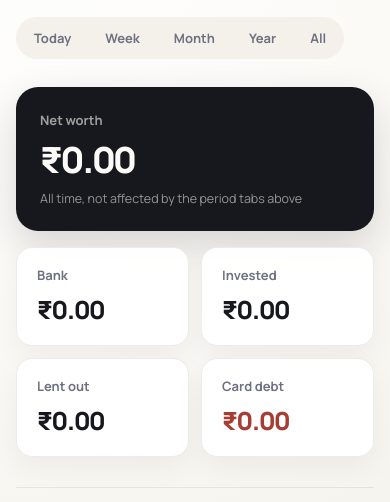
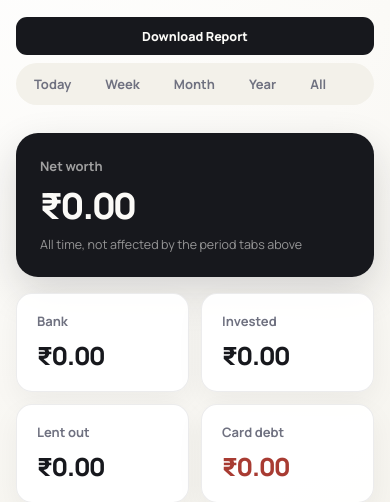
Before and after one commit to Hraone/minto, a Flask app: template templates/dashboard.html in a window 390 px wide. Shown: the part 148-650 px from the top of the page. Run offline with Flask 3, Linux system fonts and the light colour scheme; the template is opened without the code that fills it, so the values that code supplies are empty.

Commit message:
Update dashboard.html

```diff
--- a/templates/dashboard.html
+++ b/templates/dashboard.html
@@ -31,6 +31,73 @@
   .dash-header p {
     margin: 5px 0 0;
     font-size: 13px;
+  }
+
+  .dashboard-actions {
+    display: flex;
+    gap: 8px;
+    align-items: center;
+  }
+
+  .download-report-btn {
+    display: inline-flex;
+    align-items: center;
+    justify-content: center;
+    min-height: 38px;
+    padding: 0 14px;
+    border-radius: 11px;
+    background: var(--primary);
+    color: var(--primary-contrast);
+    text-decoration: none;
+    font-size: 12.5px;
+    font-weight: 750;
+    white-space: nowrap;
+  }
+
+  .download-report-btn:hover {
+    background: var(--primary-hover);
+  }
+
+  .dashboard-alerts {
+    display: flex;
+    flex-direction: column;
+    gap: 10px;
+    margin-bottom: 22px;
+  }
+
+  .dashboard-alert {
+    display: flex;
+    gap: 12px;
+    align-items: flex-start;
+    padding: 14px 16px;
+    border: 1px solid var(--danger-border);
+    border-radius: 15px;
+    background: var(--danger-bg-alt);
+  }
+
+  .dashboard-alert-icon {
+    flex: none;
+    width: 30px;
+    height: 30px;
+    display: grid;
+    place-items: center;
+    border-radius: 9px;
+    background: var(--danger-bg);
+    color: var(--negative);
+    font-weight: 900;
+  }
+
+  .dashboard-alert strong {
+    display: block;
+    color: var(--text);
+    font-size: 13px;
+  }
+
+  .dashboard-alert p {
+    margin: 3px 0 0;
+    color: var(--muted);
+    font-size: 12.5px;
+    line-height: 1.5;
   }
 
   .period-tabs {
@@ -197,6 +264,20 @@
     .summary-grid { grid-template-columns: 1fr; }
   }
 
+  @media (max-width: 700px) {
+    .dashboard-actions {
+      width: 100%;
+      flex-direction: column;
+      align-items: stretch;
+    }
+    .download-report-btn {
+      width: 100%;
+    }
+    .period-tabs {
+      width: 100%;
+    }
+  }
+
   /* Chart cards */
 
   .chart-grid {
@@ -346,12 +427,32 @@
       <p>{{ nav_name }} · {{ txn_count }} transaction{{ "s" if txn_count != 1 else "" }} this period</p>
     </div>
 
-    <div class="period-tabs">
-      {% for p, label in [("today","Today"), ("week","Week"), ("month","Month"), ("year","Year"), ("all","All")] %}
-      <a class="period-tab {% if p == period %}active{% endif %}" href="{{ url_for('dashboard', period=p) }}">{{ label }}</a>
-      {% endfor %}
+    <div class="dashboard-actions">
+      <a class="download-report-btn"
+         href="{{ url_for('download_report', **{'from': report_from, 'to': report_to}) }}">
+        Download Report
+      </a>
+      <div class="period-tabs">
+        {% for p, label in [("today","Today"), ("week","Week"), ("month","Month"), ("year","Year"), ("all","All")] %}
+        <a class="period-tab {% if p == period %}active{% endif %}" href="{{ url_for('dashboard', period=p) }}">{{ label }}</a>
+        {% endfor %}
+      </div>
     </div>
   </div>
+
+  {% if alerts %}
+  <div class="dashboard-alerts" aria-label="Account notices">
+    {% for alert in alerts %}
+    <div class="dashboard-alert">
+      <div class="dashboard-alert-icon" aria-hidden="true">!</div>
+      <div>
+        <strong>{{ alert.title }}</strong>
+        <p>{{ alert.message }}</p>
+      </div>
+    </div>
+    {% endfor %}
+  </div>
+  {% endif %}
 
   <div class="wealth-section">
 
```
